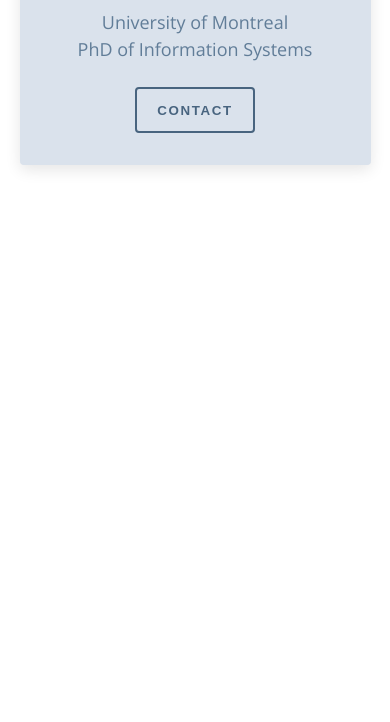
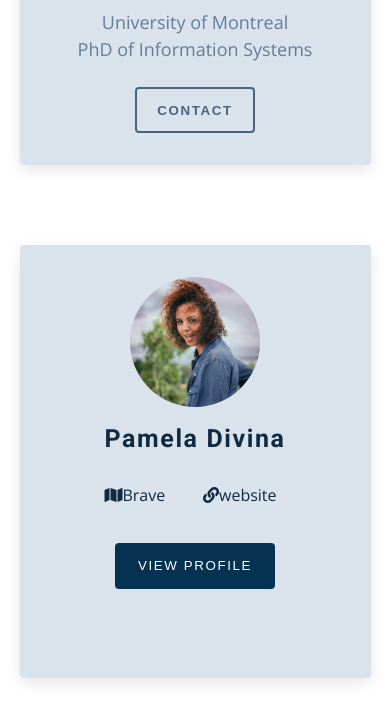
Before and after one commit to nmparfait/profile-cards, a plain HTML site: page index.html in a window 390 px wide. Shown: the part 1026-1748 px from the top of the page. Before the commit the page ends 1271 px from the top, so only its background shows below. Drawn offline with nearby package versions, Linux system fonts and the light colour scheme.

Commit message:
profile card-3 is done

```diff
--- a/index.html
+++ b/index.html
@@ -35,6 +35,21 @@
         </div>
       </article>
       <!-- card 3 -->
+      <article class="card card-3">
+        <img src="./images/personne-3.jpg" alt="personne-3" class="" />
+        <div class="card-3-info">
+          <h4>Pamela Divina</h4>
+          <div class="card-3-links">
+            <p class="card-3-link">
+              <span><i class="fas fa-map"> </i>Brave</span>
+            </p>
+            <a href="#" class="card-3-link">
+              <span><i class="fas fa-link"></i>website</span>
+            </a>
+          </div>
+        </div>
+        <button class="btn">view profile</button>
+      </article>
     </section>
   </body>
 </html>
--- a/styles.css
+++ b/styles.css
@@ -248,3 +248,45 @@
 style - 3
 ===============
 */
+
+.card-3 {
+  max-width: 771px;
+  display: grid;
+  grid-template-columns: auto 1fr auto;
+  column-gap: 2rem;
+  align-items: center;
+  padding: 2rem 3rem;
+}
+
+.card-3 h4 {
+  font-size: 25px;
+}
+
+.card-3 .btn {
+  align-self: flex-start;
+}
+
+.card-3-links {
+  display: grid;
+  grid-template-columns: 1fr 1fr;
+  column-gap: 1rem;
+}
+
+.card-3-link {
+  font-size: 1rem;
+  color: var(--clr-grey-1);
+}
+
+@media screen and (max-width: 992px) {
+  .card-3 {
+    max-width: 446px;
+    grid-template-columns: 1fr;
+    justify-items: center;
+    grid-template-rows: auto 1fr 1fr;
+    row-gap: 1rem;
+  }
+
+  .card-3-link {
+    margin-top: 1rem;
+  }
+}
```
